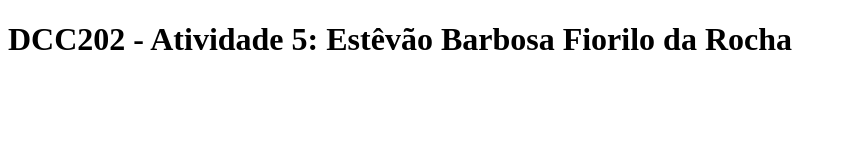
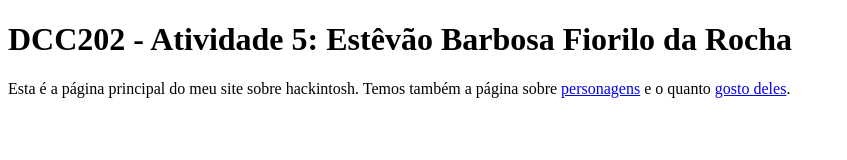
Before and after one commit to ufjf-dcc202/ufjf-dcc202-2023-3-b-atv5-tetenc555, a website: page index.html in a window 1280 px wide. Shown: the whole page, without its empty margins (0-847 px from the left). Drawn offline with Linux system fonts and the light colour scheme.

Commit message:
finaliza index

```diff
--- a/index.html
+++ b/index.html
@@ -1,14 +1,15 @@
 <!DOCTYPE html>
 <html lang="pt">
-<head>
-    <meta charset="UTF-8">
-    <meta name="viewport" content="width=device-width, initial-scale=1.0">
+  <head>
+    <meta charset="UTF-8" />
+    <meta name="viewport" content="width=device-width, initial-scale=1.0" />
     <title>DCC202 - Atividade 5: Estêvão Barbosa Fiorilo da Rocha</title>
-</head>
-<body>
+  </head>
+  <body>
     <main>
-        <h1>DCC202 - Atividade 5: Estêvão Barbosa Fiorilo da Rocha</h1>
-        <p></p>
+      <h1>DCC202 - Atividade 5: Estêvão Barbosa Fiorilo da Rocha</h1>
+      <p>
+        Esta é a página principal do meu site sobre hackintosh. Temos também a página sobre <a href="personagens.html">personagens</a> e o quanto <a href="preferencias.html">gosto deles</a>.</p>
     </main>
-</body>
+  </body>
 </html>
```
